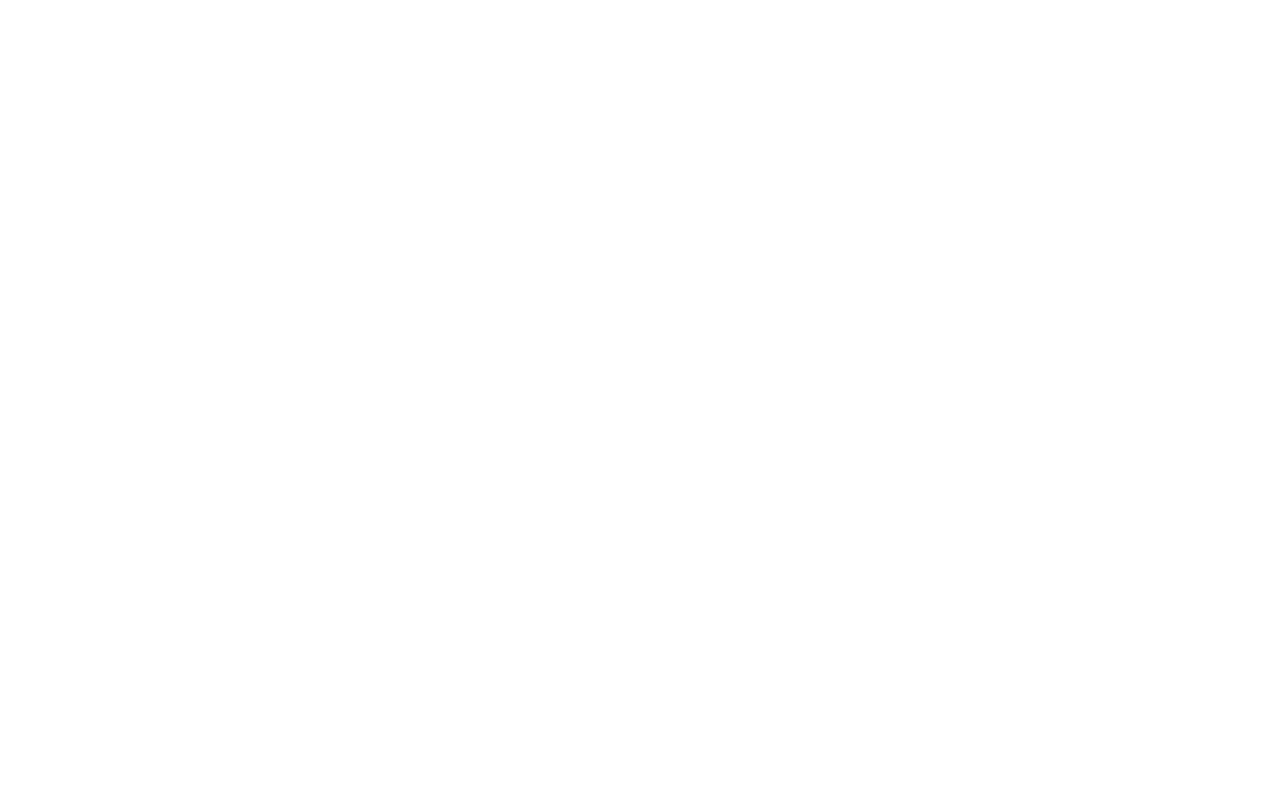
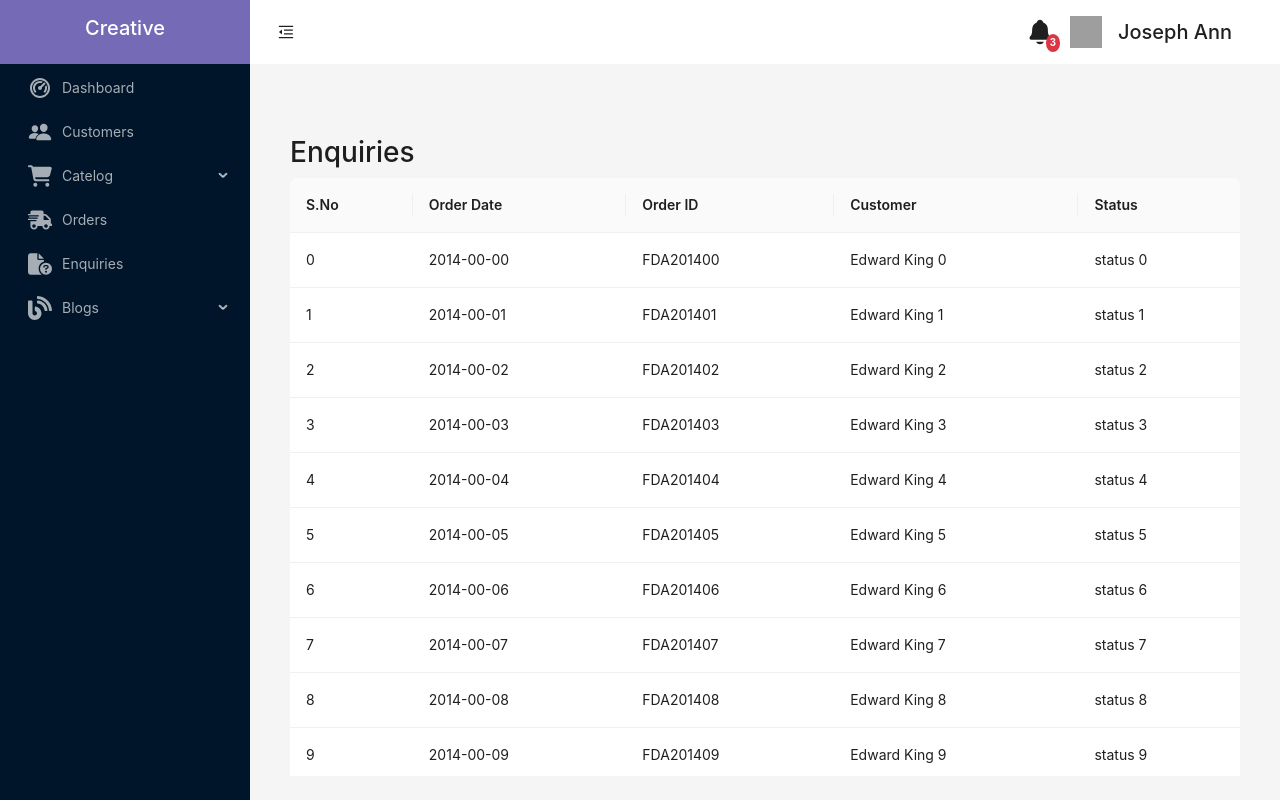
Before and after one commit to vishnuelayi/ecommerce-admin-front-end, a React (Create React App) app: page /admin/enquiries in a window 1280 px wide. Before the commit this address had no page. Built offline with nearby package versions, Linux system fonts and the light colour scheme; grey boxes are pictures that could not be loaded.

Commit message:
implemented BlogList and Enquiry Pages

```diff
--- a/src/App.js
+++ b/src/App.js
@@ -1,10 +1,12 @@
 import "./App.css";
 import { BrowserRouter as Router, Routes, Route } from "react-router-dom";
 import Dashboard from "./pages/Dashboard";
+import Enquiries from "./pages/Enquiries";
 import Login from "./pages/Login";
 import ForgotPassword from "./pages/ForgotPassword";
 import ResetPassword from "./pages/ResetPassword";
 import MainLayout from "./components/MainLayout";
+import BlogList from "./pages/BlogList";
 
 function App() {
   return (
@@ -15,6 +17,8 @@
         <Route path="/reset-password" element={<ResetPassword />} />
         <Route path="/admin" element={<MainLayout />}>
           <Route index element={<Dashboard />} />
+          <Route path="enquiries" element={<Enquiries />} />
+          <Route path="blog-list" element={<BlogList />} />
         </Route>
       </Routes>
     </Router>
--- a/src/components/Chart.jsx
+++ /dev/null
@@ -1,75 +0,0 @@
-import React, { useState, useEffect } from 'react';
-import ReactDOM from 'react-dom';
-import { Column } from '@ant-design/plots';
-
-const DemoColumn = () => {
-  const data = [
-    {
-      type: 'January',
-      sales: 38,
-    },
-    {
-      type: 'February',
-      sales: 52,
-    },
-    {
-      type: 'March',
-      sales: 61,
-    },
-    {
-      type: 'April',
-      sales: 145,
-    },
-    {
-      type: 'May',
-      sales: 48,
-    },
-    {
-      type: 'June',
-      sales: 38,
-    },
-    {
-      type: 'July',
-      sales: 38,
-    },
-    {
-      type: 'August',
-      sales: 38,
-    },
-
-  ];
-  const config = {
-    data,
-    xField: 'type',
-    yField: 'sales',
-    color: "#756AB6",
-    label: {
-      // 可手动配置 label 数据标签位置
-      position: 'middle',
-      // 'top', 'bottom', 'middle',
-      // 配置样式
-
-    },
-    style: {
-        fill: '#756AB6',
-        opacity: 0.6,
-      },
-    xAxis: {
-      label: {
-        autoHide: true,
-        autoRotate: false,
-      },
-    },
-    meta: {
-      type: {
-        alias: '类别',
-      },
-      sales: {
-        alias: '销售额',
-      },
-    },
-  };
-  return <Column {...config} />;
-};
-
-export default DemoColumn;
--- /dev/null
+++ b/src/pages/BlogList.jsx
@@ -0,0 +1,50 @@
+import React from "react";
+import { Table } from "antd";
+
+const columns = [
+  {
+    title: "S.No",
+    dataIndex: "id",
+  },
+  {
+    title: "Order Date",
+    dataIndex: "orderDate",
+  },
+  {
+    title: "Order ID",
+    dataIndex: "orderId",
+  },
+  {
+    title: "Customer",
+    dataIndex: "customer",
+  },
+  {
+    title: "Status",
+    dataIndex: "status",
+  },
+];
+
+const data1 = [];
+for (let i = 0; i < 46; i++) {
+  data1.push({
+    key: i,
+    id: i,
+    customer: `Edward King ${i}`,
+    orderDate: `2014-0${Math.floor(i / 10)}-0${i % 10}`,
+    orderId: `FDA20140${i}`,
+    status: `status ${i}`,
+  });
+}
+
+function BlogList() {
+  return (
+    <div className="mt-4">
+      <h3 className="mt-4">Blog List</h3>
+      <div>
+        <Table columns={columns} dataSource={data1} />
+      </div>
+    </div>
+  );
+}
+
+export default BlogList;
--- a/src/pages/Dashboard.jsx
+++ b/src/pages/Dashboard.jsx
@@ -1,32 +1,111 @@
 import React from "react";
 import { FaArrowTrendDown as ArrowDownIcon } from "react-icons/fa6";
 import { FaArrowTrendUp as ArrowUpIcon } from "react-icons/fa6";
-import DemoColumn from "../components/Chart";
+import { Column } from '@ant-design/plots';
 import { Table } from "antd";
+
+
 
 const columns = [
   {
-    title: 'Name',
-    dataIndex: 'name',
+    title: 'S.No',
+    dataIndex: 'id',
   },
   {
-    title: 'Age',
-    dataIndex: 'age',
+    title: 'Order Date',
+    dataIndex: 'orderDate',
   },
   {
-    title: 'Address',
-    dataIndex: 'address',
+    title: 'Order ID',
+    dataIndex: 'orderId',
   },
+  {
+    title: 'Customer',
+    dataIndex: 'customer',
+  },
+  {
+    title: 'Status',
+    dataIndex: 'status'
+  }
 ];
+
 const data1 = [];
 for (let i = 0; i < 46; i++) {
   data1.push({
     key: i,
-    name: `Edward King ${i}`,
-    age: 32,
-    address: `London, Park Lane no. ${i}`,
+    id: i,
+    customer: `Edward King ${i}`,
+    orderDate: `2014-0${Math.floor(i / 10)}-0${i % 10}`,
+    orderId: `FDA20140${i}`,
+    status: `status ${i}`,
   });
 }
+
+const data = [
+  {
+    type: '家具家电',
+    sales: 38,
+  },
+  {
+    type: '粮油副食',
+    sales: 52,
+  },
+  {
+    type: '生鲜水果',
+    sales: 61,
+  },
+  {
+    type: '美容洗护',
+    sales: 145,
+  },
+  {
+    type: '母婴用品',
+    sales: 48,
+  },
+  {
+    type: '进口食品',
+    sales: 38,
+  },
+  {
+    type: '食品饮料',
+    sales: 38,
+  },
+  {
+    type: '家庭清洁',
+    sales: 38,
+  },
+];
+
+const config = {
+  data,
+  xField: 'type',
+  yField: 'sales',
+  label: {
+    // 可手动配置 label 数据标签位置
+    position: 'middle',
+    // 'top', 'bottom', 'middle',
+    // 配置样式
+    style: {
+      fill: '#FFFFFF',
+      opacity: 0.6,
+    },
+  },
+  xAxis: {
+    label: {
+      autoHide: true,
+      autoRotate: false,
+    },
+  },
+  meta: {
+    type: {
+      alias: '类别',
+    },
+    sales: {
+      alias: '销售额',
+    },
+  },
+};
+
 
 function Dashboard() {
   return (
@@ -75,7 +154,7 @@
       <div className="mt-4">
         <h3 className="mt-4">Income Statistics</h3>
         <div>
-          <DemoColumn />
+        <Column {...config} />
         </div>
       </div>
 
--- /dev/null
+++ b/src/pages/Enquiries.jsx
@@ -0,0 +1,50 @@
+import React from "react";
+import { Table } from "antd";
+
+const columns = [
+  {
+    title: "S.No",
+    dataIndex: "id",
+  },
+  {
+    title: "Order Date",
+    dataIndex: "orderDate",
+  },
+  {
+    title: "Order ID",
+    dataIndex: "orderId",
+  },
+  {
+    title: "Customer",
+    dataIndex: "customer",
+  },
+  {
+    title: "Status",
+    dataIndex: "status",
+  },
+];
+
+const data1 = [];
+for (let i = 0; i < 46; i++) {
+  data1.push({
+    key: i,
+    id: i,
+    customer: `Edward King ${i}`,
+    orderDate: `2014-0${Math.floor(i / 10)}-0${i % 10}`,
+    orderId: `FDA20140${i}`,
+    status: `status ${i}`,
+  });
+}
+
+function Enquiries() {
+  return (
+    <div className="mt-4">
+      <h3 className="mt-4">Enquiries</h3>
+      <div>
+        <Table columns={columns} dataSource={data1} />
+      </div>
+    </div>
+  );
+}
+
+export default Enquiries;
```
